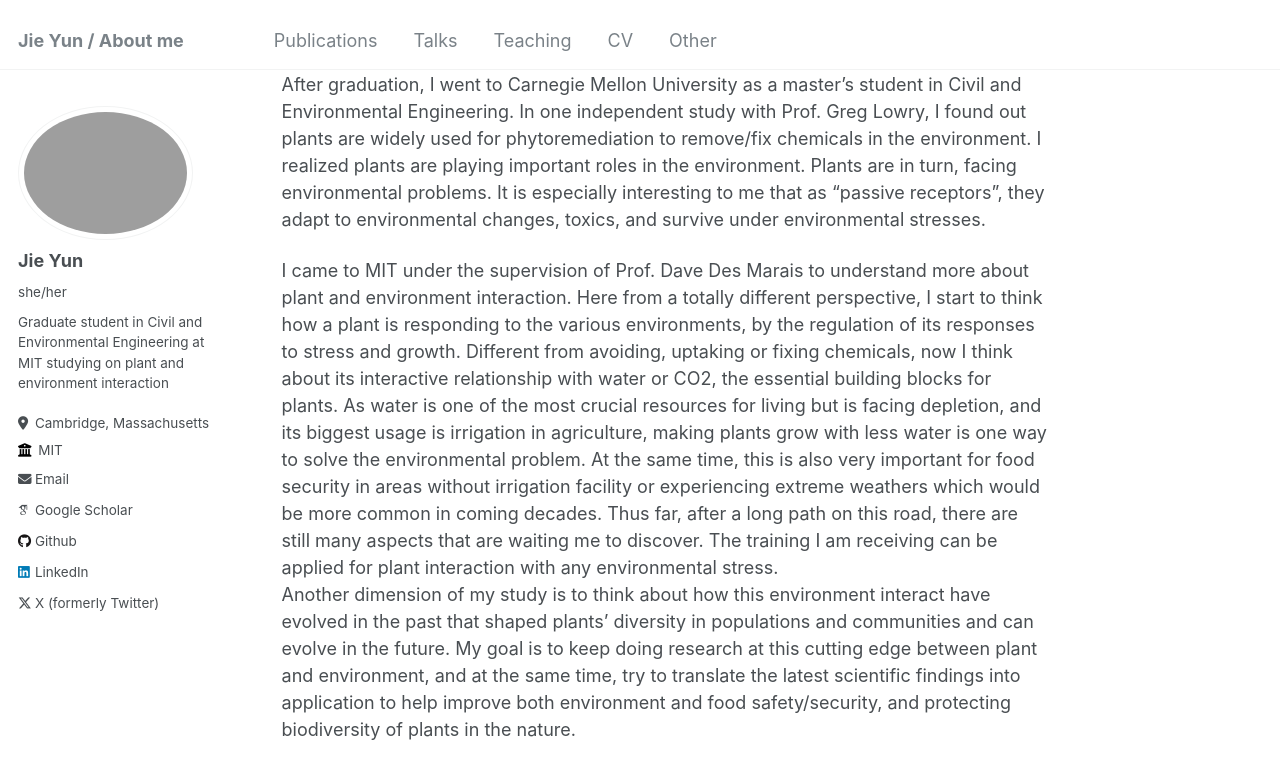
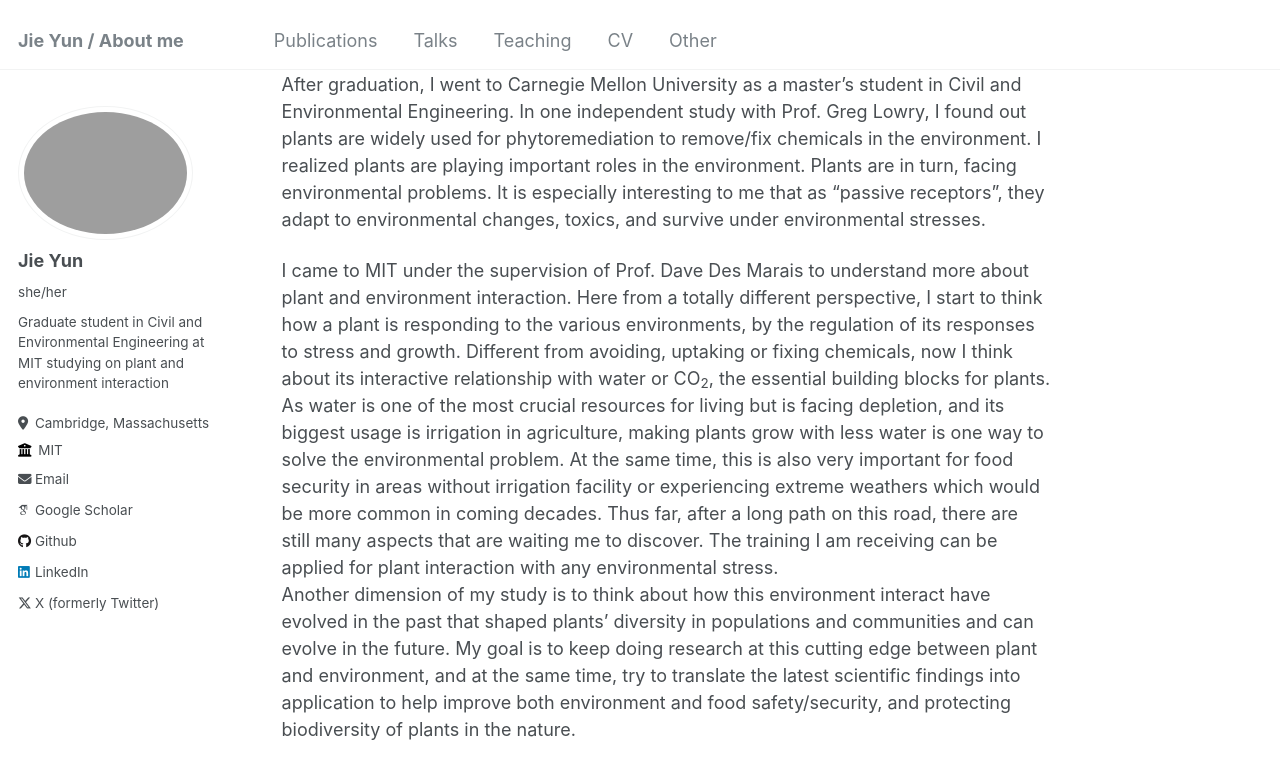
Before and after one commit to jyjiey/jyjiey.github.io, a Jekyll site: the page built from _pages/about.md, in a window 1280 px wide and 900 px high, scrolled down 842 px. Shown: the top 779 px of the window. Built offline with Jekyll 4.4.1, drawn with Linux system fonts in a browser that asks for light colours; some web fonts are replaced.

Commit message:
Update about.md

```diff
--- a/_pages/about.md
+++ b/_pages/about.md
@@ -25,7 +25,7 @@ Driven by my passion to protect environment from my personal experience, I studi
 
 After graduation, I went to Carnegie Mellon University as a master’s student in Civil and Environmental Engineering. In one independent study with Prof. Greg Lowry, I found out plants are widely used for phytoremediation to remove/fix chemicals in the environment. I realized plants are playing important roles in the environment. Plants are in turn, facing environmental problems. It is especially interesting to me that as “passive receptors”, they adapt to environmental changes, toxics, and survive under environmental stresses.
 
-I came to MIT under the supervision of Prof. Dave Des Marais to understand more about plant and environment interaction. Here from a totally different perspective, I start to think how a plant is responding to the various environments, by the regulation of its responses to stress and growth. Different from avoiding, uptaking or fixing chemicals, now I think about its interactive relationship with water or CO2, the essential building blocks for plants. As water is one of the most crucial resources for living but is facing depletion, and its biggest usage is irrigation in agriculture, making plants grow with less water is one way to solve the environmental problem. At the same time, this is also very important for food security in areas without irrigation facility or experiencing extreme weathers which would be more common in coming decades. Thus far, after a long path on this road, there are still many aspects that are waiting me to discover.
+I came to MIT under the supervision of Prof. Dave Des Marais to understand more about plant and environment interaction. Here from a totally different perspective, I start to think how a plant is responding to the various environments, by the regulation of its responses to stress and growth. Different from avoiding, uptaking or fixing chemicals, now I think about its interactive relationship with water or CO<sub>2</sub>, the essential building blocks for plants. As water is one of the most crucial resources for living but is facing depletion, and its biggest usage is irrigation in agriculture, making plants grow with less water is one way to solve the environmental problem. At the same time, this is also very important for food security in areas without irrigation facility or experiencing extreme weathers which would be more common in coming decades. Thus far, after a long path on this road, there are still many aspects that are waiting me to discover.
 The training I am receiving can be applied for plant interaction with any environmental stress.
 Another dimension of my study is to think about how this environment interact have evolved in the past that shaped plants' diversity in populations and communities and can evolve in the future.
 My goal is to keep doing research at this cutting edge between plant and environment, and at the same time, try to translate the latest scientific findings into application to help improve both environment and food safety/security, and protecting biodiversity of plants in the nature.
```
